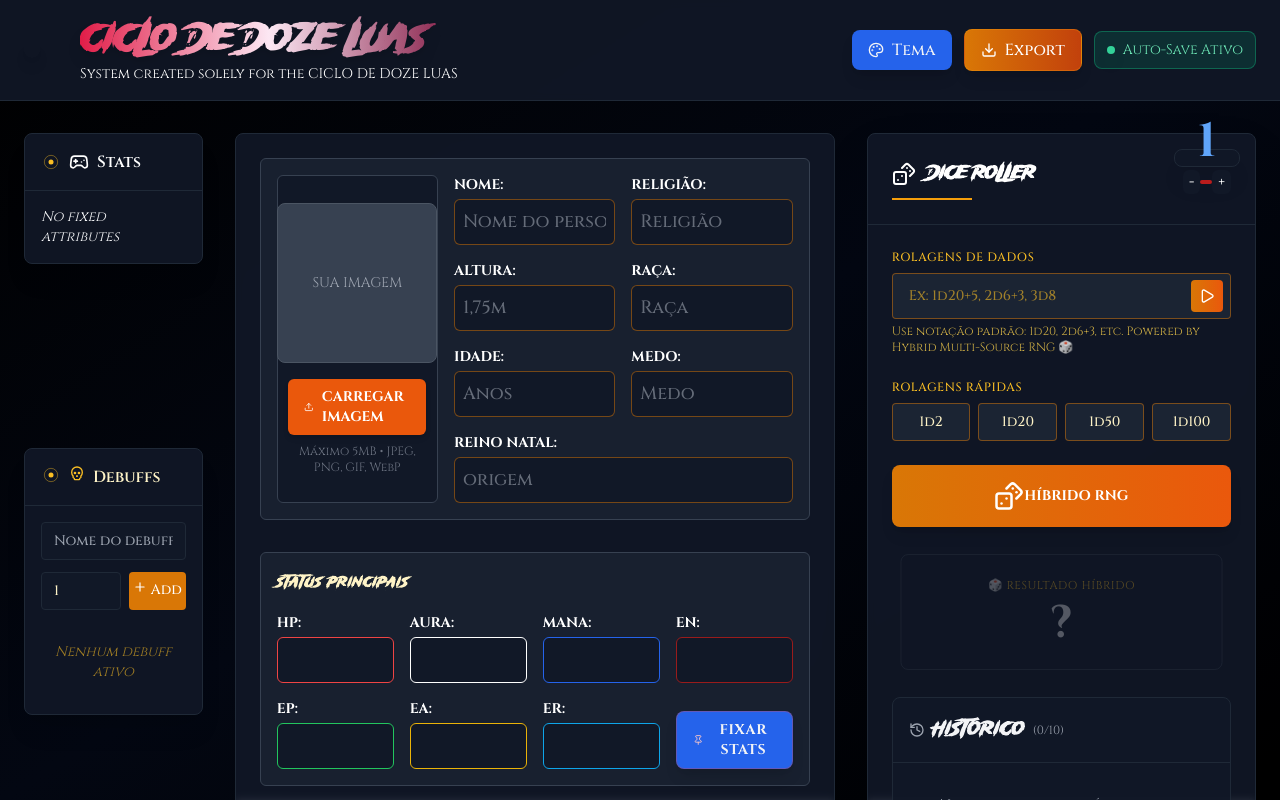
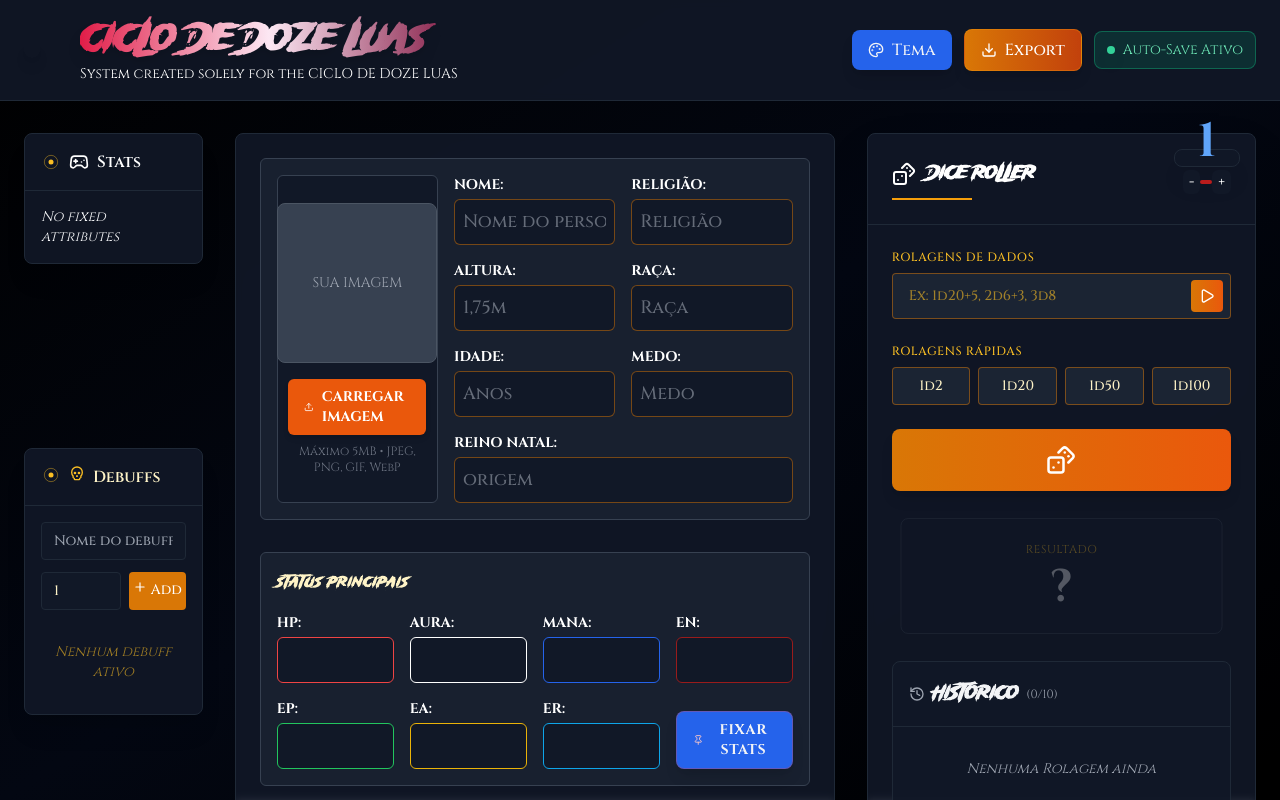
Before and after one commit to Zawtt/rpg-app, a React (Vite) app: page / in a window 1280 px wide. Shown: the top 800 px of the page. Built offline with nearby package versions, Linux system fonts and the light colour scheme.

Commit message:
Upgrades Finais

```diff
--- a/src/components/DiceRoller.jsx
+++ b/src/components/DiceRoller.jsx
@@ -5,8 +5,7 @@ import { useTheme } from './ThemeProvider';
 import { useValidation, useDebounce, useAccessibility, useSounds } from '../hooks';
 import { LoadingButton } from './LoadingSpinner';
 
-// Implementação da classe HybridRandomGenerator
-class HybridRandomGenerator {
+class UltraRandomGenerator {
   constructor() {
     // Inicializar estado do XorShift
     this.xorshiftState = Date.now();
@@ -272,8 +271,8 @@ function DiceRoller({ onRollStart, onRollEnd }) {
   const rollingRef = useRef(false);
   const finalResultRef = useRef(null);
 
-  // ✅ NOVA INSTÂNCIA: Gerador híbrido
-  const hybridGenerator = useMemo(() => new HybridRandomGenerator(), []);
+  // ✅ NOVA INSTÂNCIA: Gerador ultra-robusto
+  const hybridGenerator = useMemo(() => new UltraRandomGenerator(), []);
 
   // Hooks
   const { ui, showToast, setLoading } = useAppContext();
@@ -596,7 +595,6 @@ function DiceRoller({ onRollStart, onRollEnd }) {
           </div>
 
           <div id="expression-help" className="text-xs font-medieval text-amber-300/80 mt-1">
-            Use notação padrão: 1d20, 2d6+3, etc. Powered by Hybrid Multi-Source RNG 🎲
           </div>
 
           {validationError && (
@@ -657,7 +655,7 @@ function DiceRoller({ onRollStart, onRollEnd }) {
         >
           <div className="flex items-center justify-center gap">
             <Dices size={30} />
-            <span className="text-sm">HÍBRIDO RNG</span>
+            <span className="text-sm"></span>
           </div>
         </LoadingButton>
 
@@ -686,7 +684,7 @@ function DiceRoller({ onRollStart, onRollEnd }) {
           )}
 
           <div className="text-xs font-medieval text-amber-400 uppercase tracking-wider mb-2 relative z-10">
-            🎲 RESULTADO HÍBRIDO
+            RESULTADO
           </div>
           <div
             className={`dice-result text-5xl font-extrabold transition-all duration-500 relative z-10 ${showResultGlow ? 'dice-animation' : ''}`}
@@ -712,9 +710,7 @@ function DiceRoller({ onRollStart, onRollEnd }) {
           <div className={`p-4 border-b ${theme.classes.cardBorder} flex items-center justify-between`}>
             <div className="flex items-center gap-2">
               <History size={16} className={theme.classes.textSecondary} />
-              <h4 className={`text-sm font-medium ${theme.classes.text} uppercase tracking-wider`}>
-                <h3 className="text-2xl font-storm-gust text-white-100 flex items-center gap-3">Histórico</h3>
-              </h4>
+              <h3 className="text-2xl font-storm-gust text-white-100 flex items-center gap-3">Histórico</h3>
               <span className={`text-xs ${theme.classes.textSecondary}`}>
                 ({diceHistory.length}/10)
               </span>
@@ -733,7 +729,7 @@ function DiceRoller({ onRollStart, onRollEnd }) {
           <div className="p-4 max-h-48 overflow-y-auto custom-scrollbar">
             {diceHistory.length === 0 ? (
               <p className={`${theme.classes.textSecondary} italic text-sm text-center py-4`}>
-                Nenhuma rolagem híbrida ainda
+                Nenhuma Rolagem ainda
               </p>
             ) : (
               <ul className="space-y-2" role="log" aria-label="Histórico">
```
